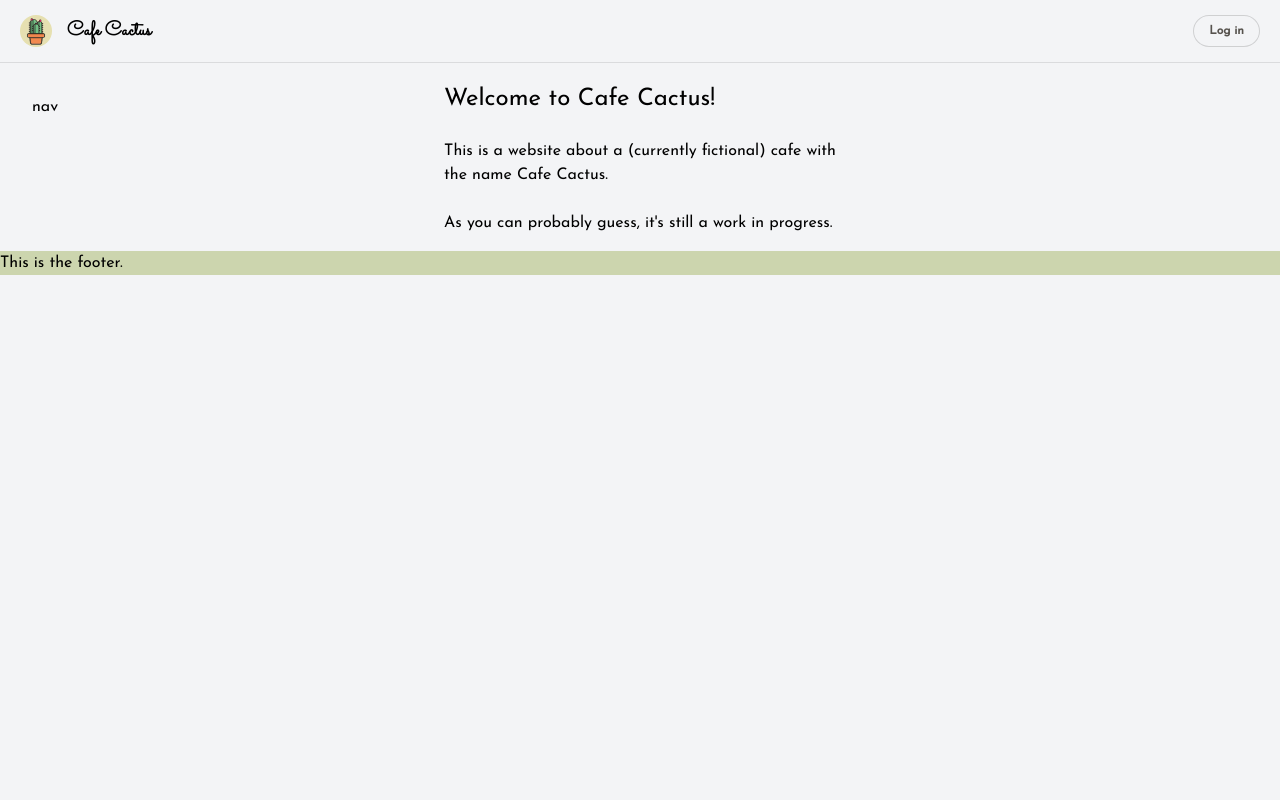
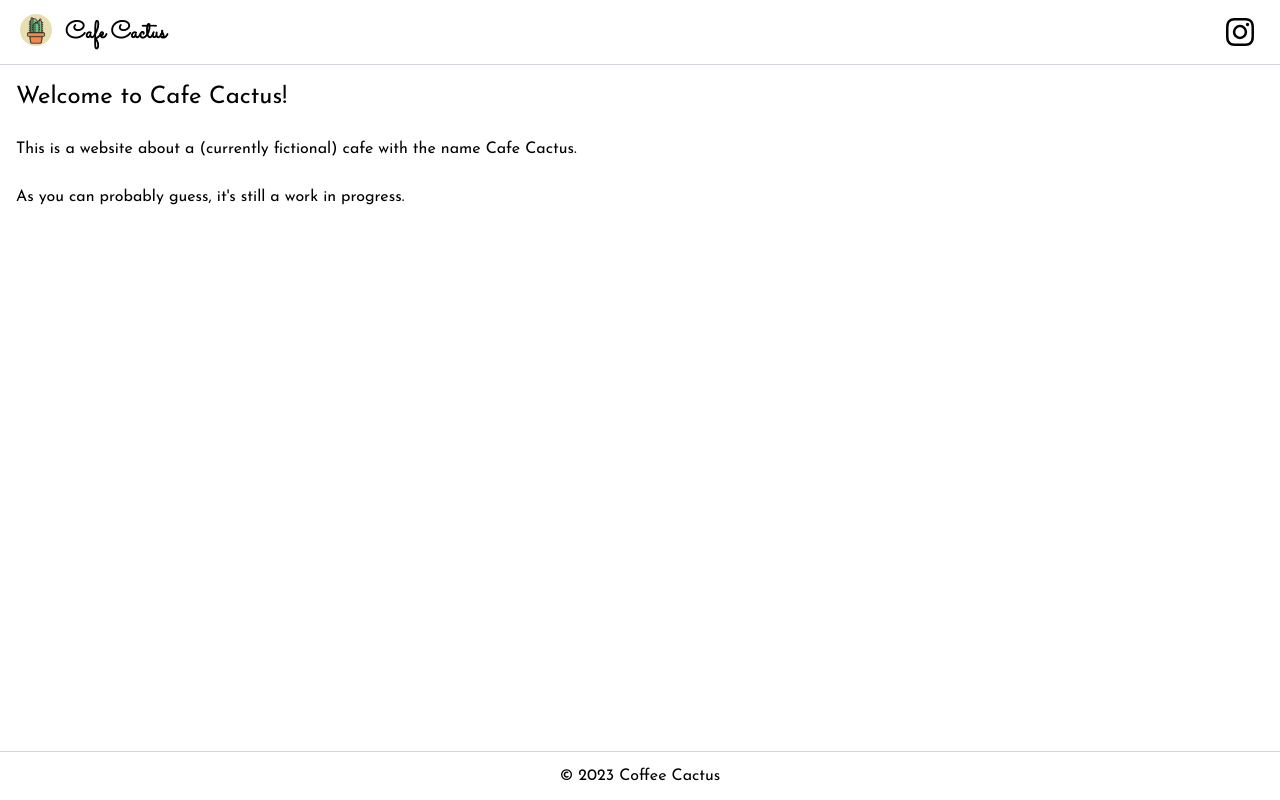
Before and after one commit to xunillinux/cafe-cactus, a SvelteKit app: page / in a window 1280 px wide. Built offline with nearby package versions, Linux system fonts and the light colour scheme.

Commit message:
layout changes and added fontawesome icons

```diff
--- a/package.json
+++ b/package.json
@@ -50,6 +50,7 @@
 	},
 	"type": "module",
 	"dependencies": {
+		"@fortawesome/fontawesome-free": "^6.3.0",
 		"firebase": "^9.17.2"
 	}
 }
--- a/src/app.html
+++ b/src/app.html
@@ -5,6 +5,10 @@
 		<link rel="icon" href="%sveltekit.assets%/favicon-cafe-cactus.png" />
 		<link href="https://fonts.googleapis.com/css?family=Josefin Sans" rel="stylesheet" />
 		<link href="https://fonts.googleapis.com/css?family=Sacramento" rel="stylesheet" />
+		<script defer src="/node_modules/@fortawesome/fontawesome-free/js/brands.js"></script>
+		<script defer src="/node_modules/@fortawesome/fontawesome-free/js/regular.js"></script>
+		<script defer src="/node_modules/@fortawesome/fontawesome-free/js/solid.js"></script>
+		<script defer src="/node_modules/@fortawesome/fontawesome-free/js/fontawesome.js"></script>
 		<meta name="viewport" content="width=device-width" />
 		%sveltekit.head%
 	</head>
--- a/src/routes/+layout.svelte
+++ b/src/routes/+layout.svelte
@@ -1,25 +1,15 @@
-<script>
+<script lang="ts">
 	import Header from './Header.svelte';
+	import Footer from './Footer.svelte';
 	import '../app.css';
 </script>
 
-<div class="app">
+<div class="app flex flex-col min-h-screen">
 	<Header />
 
-	<div class="w-full flex flex-col sm:flex-row flex-wrap sm:flex-nowrap py-4 flex-grow">
-		<div class="w-fixed w-full flex-shrink flex-grow-0 px-4">
-			<div class="sticky top-0 p-4 w-full h-full">nav</div>
-		</div>
-		<main role="main" class="w-full flex-grow pt-1 px-3">
-			<slot />
-		</main>
-		<div class="w-fixed w-full flex-shrink flex-grow-0 px-2">
-			<div class="flex sm:flex-col px-2">
-				<!-- sidebar goes here -->
-			</div>
-		</div>
-	</div>
-	<footer class="bg-primary mt-auto">
-		<p>This is the footer.</p>
-	</footer>
+	<main class="w-full flex-grow py-4 px-4">
+		<slot />
+	</main>
+
+	<Footer />
 </div>
--- a/src/routes/+page.svelte
+++ b/src/routes/+page.svelte
@@ -8,9 +8,3 @@
 <p>This is a website about a (currently fictional) cafe with the name <bold>Cafe Cactus</bold>.</p>
 <br />
 <p>As you can probably guess, it's still a work in progress.</p>
-
-<style lang="postcss">
-	:global(html) {
-		background-color: theme(colors.gray.100);
-	}
-</style>
--- a/src/routes/Button.svelte
+++ b/src/routes/Button.svelte
@@ -6,7 +6,7 @@
 	$: mode = primary ? 'cactus-button--primary' : 'cactus-button--secondary';
 </script>
 
-<button type="button" class={['cactus-button', `cactus-button--${size}`, mode].join(' ')} on:click>
+<button type="button" class={`cactus-button cactus-button--${size} ${mode}`} on:click>
 	{label}
 </button>
 
--- /dev/null
+++ b/src/routes/Footer.svelte
@@ -0,0 +1,3 @@
+<footer class=" bg-white border-t  border-gray-300 text-center p-3">
+	<p>&#169; 2023 Coffee Cactus</p>
+</footer>
--- a/src/routes/Header.svelte
+++ b/src/routes/Header.svelte
@@ -1,66 +1,21 @@
 <script lang="ts">
 	import logo from '$lib/images/logo-cafe-cactus.png';
-	import Button from './Button.svelte';
-	import { createEventDispatcher } from 'svelte';
-
-	export let user: { name: string } | null = null;
-
-	const dispatch = createEventDispatcher();
-
-	function onLogin(event: MouseEvent) {
-		dispatch('login', event);
-	}
-	function onLogout(event: MouseEvent) {
-		dispatch('logout', event);
-	}
 </script>
 
 <header>
-	<div class="wrapper">
+	<div class="wrapper border-b border-gray-300 px-5 py-3 flex items-center justify-between">
 		<div>
-			<img width="32" height="32" src={logo} alt="Cafe Cactus" />
-			<h1 class="font-sacramento">Cafe Cactus</h1>
+			<img
+				width="32"
+				height="32"
+				src={logo}
+				alt="Cafe Cactus"
+				class="inline-block align-top rounded-2xl"
+			/>
+			<h1 class="inline-block align-top font-bold font-sacramento mt-1 ml-2">Cafe Cactus</h1>
 		</div>
 		<div>
-			{#if user}
-				<span class="welcome">
-					Welcome, <b>{user.name}</b>!
-				</span>
-				<Button size="small" on:click={onLogout} label="Log out" />
-			{:else}
-				<Button size="small" on:click={onLogin} label="Log in" />
-			{/if}
+			<i class="fa-brands fa-instagram fa-2x mt-1" />
 		</div>
 	</div>
 </header>
-
-<style lang="postcss">
-	.wrapper {
-		border-bottom: 1px solid rgba(0, 0, 0, 0.1);
-		padding: 15px 20px;
-		display: flex;
-		align-items: center;
-		justify-content: space-between;
-	}
-
-	img {
-		display: inline-block;
-		vertical-align: top;
-		border-radius: theme(borderRadius.2xl);
-	}
-
-	h1 {
-		font-weight: theme(fontWeight.bold);
-		font-size: theme(fontSize.xl);
-		line-height: 1;
-		margin: 6px 0 6px 10px;
-		display: inline-block;
-		vertical-align: top;
-	}
-
-	.welcome {
-		color: theme(colors.stone.600);
-		font-size: theme(fontSize.sm);
-		margin-right: 10px;
-	}
-</style>
```
Also changed, not shown: .eslintrc.cjs, 1 other file (tests, documents, lock files or other folders).
